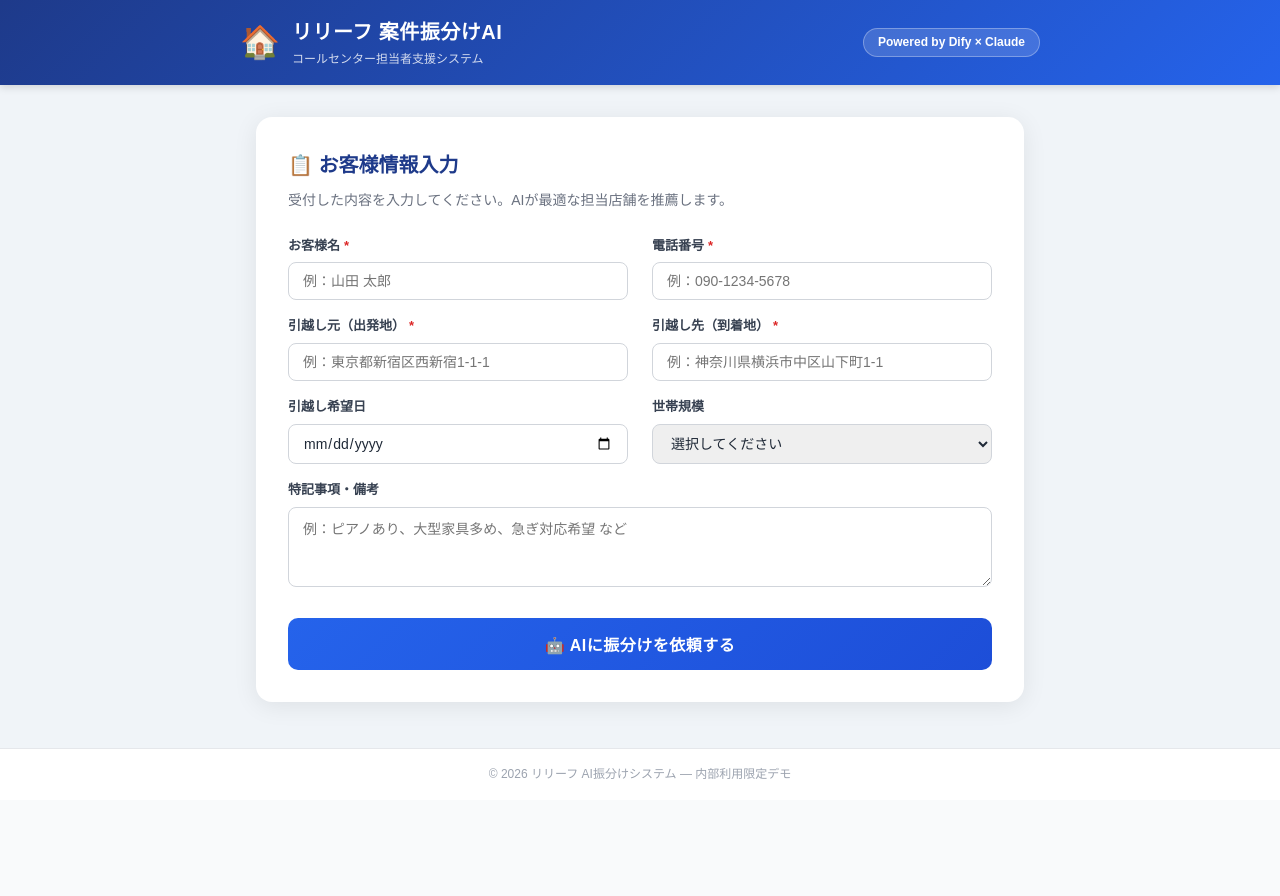
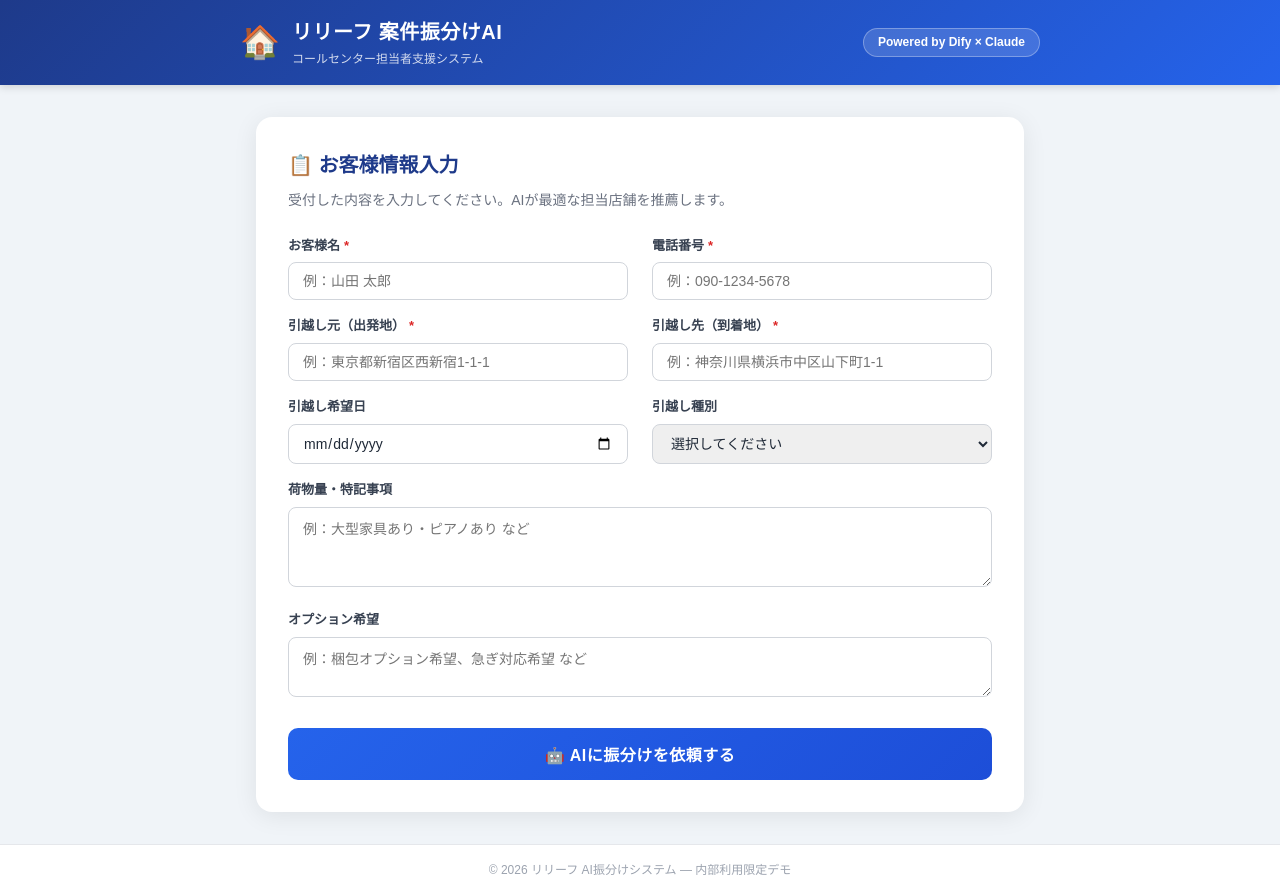
Before and after one commit to yonedachatbot-hash/-relief-routing-app, a Next.js app: page / in a window 1280 px wide. Before the commit the page ends 800 px from the top, so only its background shows below. Built offline with nearby package versions, Linux system fonts and the light colour scheme.

Commit message:
Update index.js

```diff
--- a/pages/index.js
+++ b/pages/index.js
@@ -19,9 +19,10 @@ export default function Home() {
     phone_number: '',
     origin_address: '',
     destination_address: '',
-    move_date: '',
-    household_size: '',
-    special_notes: '',
+    preferred_date: '',
+    case_type: '',
+    luggage_volume: '',
+    options: '',
   });
   const [aiResult, setAiResult] = useState('');       // AIの推薦テキスト
   const [taskId, setTaskId] = useState('');            // DifyタスクID
@@ -240,7 +241,7 @@ export default function Home() {
     setStep(STEP.INPUT);
     setFormData({
       customer_name: '', phone_number: '', origin_address: '',
-      destination_address: '', move_date: '', household_size: '', special_notes: '',
+      destination_address: '', preferred_date: '', case_type: '', luggage_volume: '', options: '',
     });
     setAiResult('');
     setTaskId('');
@@ -308,26 +309,32 @@ export default function Home() {
                   </FormField>
                   <FormField label="引越し希望日">
                     <input style={styles.input} type="date"
-                      value={formData.move_date}
-                      onChange={e => setFormData(p => ({ ...p, move_date: e.target.value }))} />
+                      value={formData.preferred_date}
+                      onChange={e => setFormData(p => ({ ...p, preferred_date: e.target.value }))} />
                   </FormField>
-                  <FormField label="世帯規模">
+                  <FormField label="引越し種別">
                     <select style={styles.input}
-                      value={formData.household_size}
-                      onChange={e => setFormData(p => ({ ...p, household_size: e.target.value }))}>
+                      value={formData.case_type}
+                      onChange={e => setFormData(p => ({ ...p, case_type: e.target.value }))}>
                       <option value="">選択してください</option>
-                      <option value="単身">単身（1人）</option>
-                      <option value="カップル・夫婦">カップル・夫婦（2人）</option>
-                      <option value="ファミリー（3〜4人）">ファミリー（3〜4人）</option>
-                      <option value="大家族（5人以上）">大家族（5人以上）</option>
+                      <option value="単身引越し（1R〜1LDK）">単身引越し（1R〜1LDK）</option>
+                      <option value="カップル・夫婦引越し（2LDK）">カップル・夫婦引越し（2LDK）</option>
+                      <option value="家族引越し（3LDK）">家族引越し（3LDK）</option>
+                      <option value="大家族引越し（4LDK以上）">大家族引越し（4LDK以上）</option>
                     </select>
                   </FormField>
                 </div>
-                <FormField label="特記事項・備考">
+                <FormField label="荷物量・特記事項">
                   <textarea style={{ ...styles.input, minHeight: '80px', resize: 'vertical' }}
-                    placeholder="例：ピアノあり、大型家具多め、急ぎ対応希望 など"
-                    value={formData.special_notes}
-                    onChange={e => setFormData(p => ({ ...p, special_notes: e.target.value }))} />
+                    placeholder="例：大型家具あり・ピアノあり など"
+                    value={formData.luggage_volume}
+                    onChange={e => setFormData(p => ({ ...p, luggage_volume: e.target.value }))} />
+                </FormField>
+                <FormField label="オプション希望">
+                  <textarea style={{ ...styles.input, minHeight: '60px', resize: 'vertical' }}
+                    placeholder="例：梱包オプション希望、急ぎ対応希望 など"
+                    value={formData.options}
+                    onChange={e => setFormData(p => ({ ...p, options: e.target.value }))} />
                 </FormField>
                 <button type="submit" style={styles.btnPrimary}>
                   🤖 AIに振分けを依頼する
```
